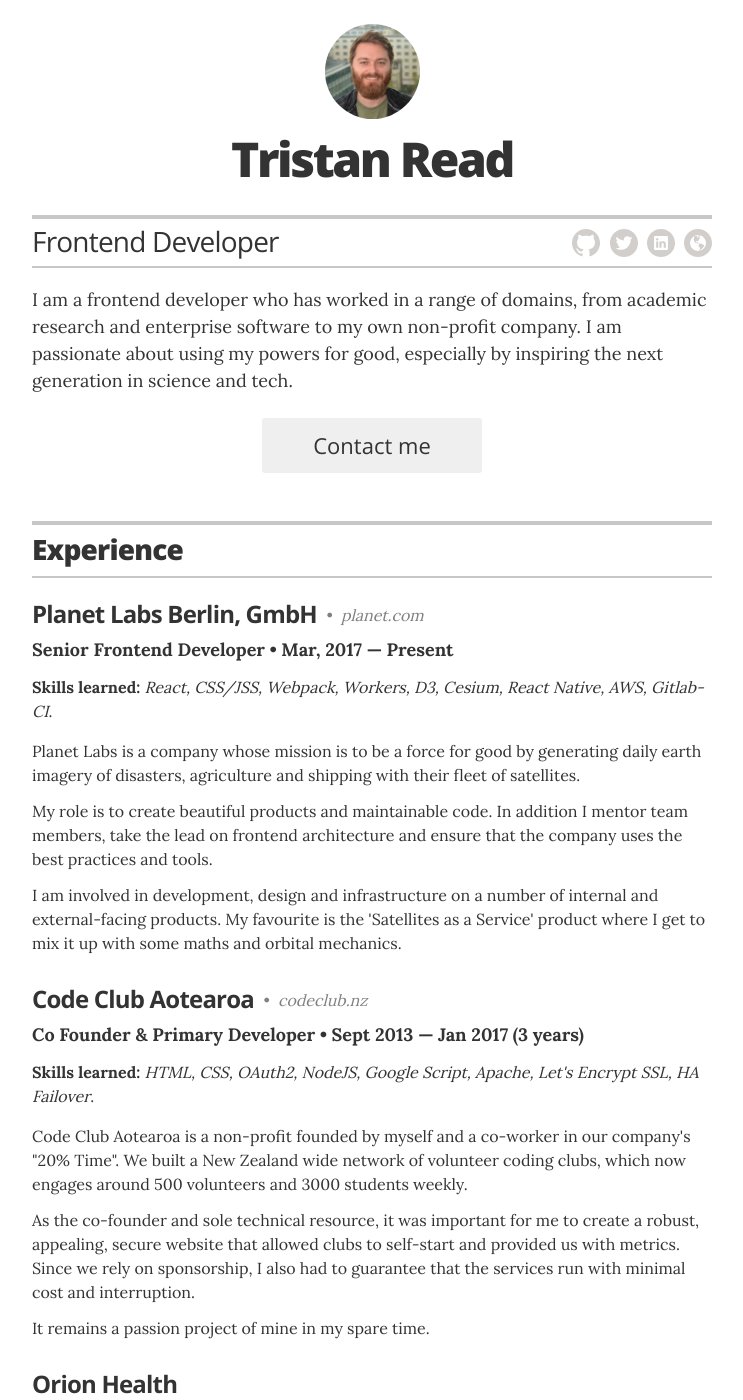
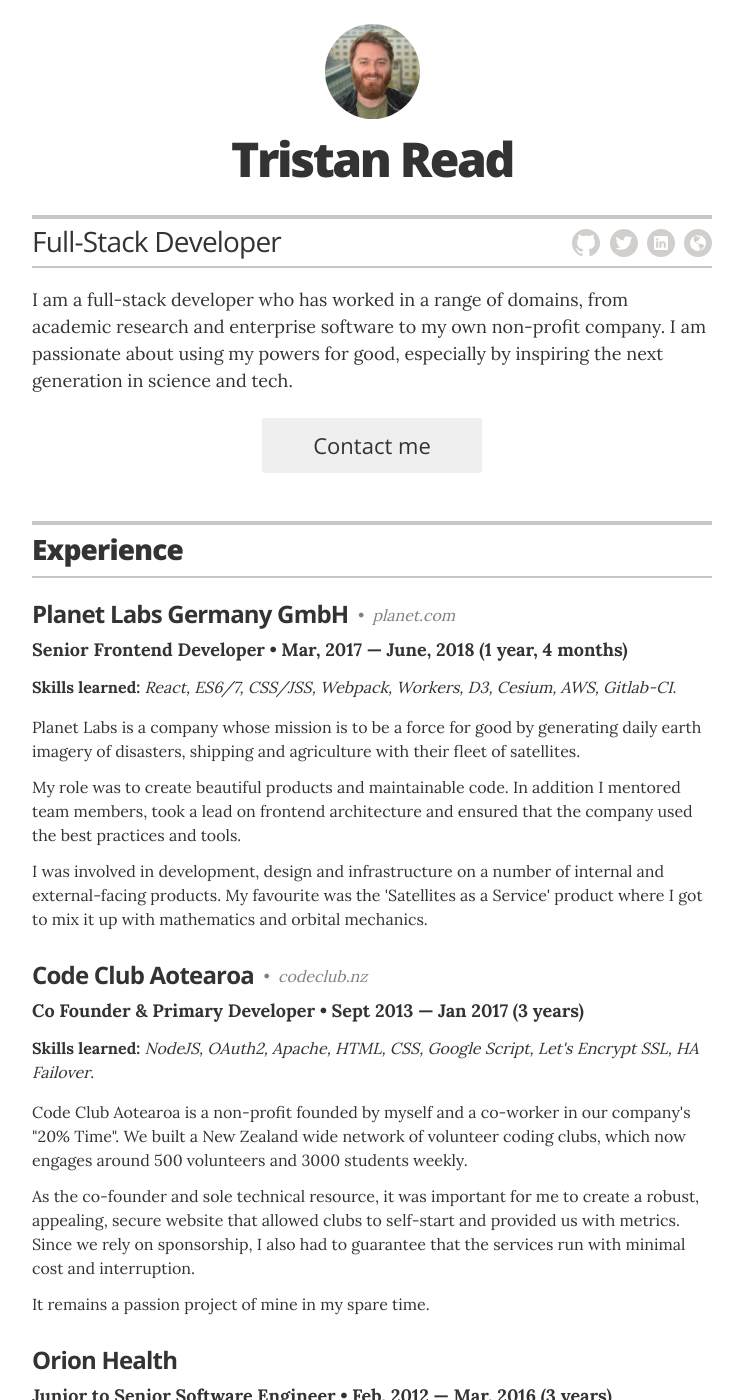
Before and after one commit to phazor/about-me, a Jekyll site: the page built from index.html, in a window 1280 px wide and 1400 px high. Shown: the whole window, without its empty margins (268-1011 px from the left). Built offline with Jekyll 4.4.1, drawn with Linux system fonts in a browser that asks for light colours; some of the changed text lies outside the part shown.

Commit message:
updates, post-planet

```diff
--- a/_config.yml
+++ b/_config.yml
@@ -11,7 +11,7 @@
 # Resume settings
 resume_avatar:                  "true"
 resume_name:                    "Tristan Read"
-resume_title:                   "Frontend Developer"
+resume_title:                   "Full-Stack Developer"
 resume_contact_email:
   "tristan.r.read@gmail.com"
 
--- a/_layouts/resume.html
+++ b/_layouts/resume.html
@@ -54,7 +54,7 @@
         </div>
 
         <div class="executive-summary" itemprop="description">
-          <p>I am a frontend developer who has worked in a range of domains, from academic research and enterprise software to my own non-profit company. I am passionate about using my powers for good, especially by inspiring the next generation in science and tech.</p>
+          <p>I am a full-stack developer who has worked in a range of domains, from academic research and enterprise software to my own non-profit company. I am passionate about using my powers for good, especially by inspiring the next generation in science and tech.</p>
         </div>
 
         {% if site.resume_looking_for_work == 'yes' %}
@@ -75,21 +75,21 @@
         </header>
 
         <div class="resume-item" itemscope itemprop="worksFor" itemtype="http://schema.org/Organization">
-          <h3 class="resume-item-title" itemprop="name">Planet Labs Berlin, GmbH</h3><a class="resume-item-link new-window" href="https://www.planet.com/">planet.com</a>
-          <h4 class="resume-item-details" itemprop="description">Senior Frontend Developer &bull; Mar, 2017 &mdash; Present</h4>
-          <p><b>Skills learned:</b> <i>React, CSS/JSS, Webpack, Workers, D3, Cesium, React Native, AWS, Gitlab-CI</i>.
-          <p class="resume-item-copy">Planet Labs is a company whose mission is to be a force for good by generating daily earth imagery of disasters, agriculture and shipping with their fleet of satellites.</p>
+          <h3 class="resume-item-title" itemprop="name">Planet Labs Germany GmbH</h3><a class="resume-item-link new-window" href="https://www.planet.com/">planet.com</a>
+          <h4 class="resume-item-details" itemprop="description">Senior Frontend Developer &bull; Mar, 2017 &mdash; June, 2018 (1 year, 4 months)</h4>
+          <p><b>Skills learned:</b> <i>React, ES6/7, CSS/JSS, Webpack, Workers, D3, Cesium, AWS, Gitlab-CI</i>.
+          <p class="resume-item-copy">Planet Labs is a company whose mission is to be a force for good by generating daily earth imagery of disasters, shipping and agriculture with their fleet of satellites.</p>
 
-          <p class="resume-item-copy">My role is to create beautiful products and maintainable code. In addition I mentor team members, take the lead on frontend architecture and ensure that the company uses the best practices and tools.</p>
+          <p class="resume-item-copy">My role was to create beautiful products and maintainable code. In addition I mentored team members, took a lead on frontend architecture and ensured that the company used the best practices and tools.</p>
 
-          <p class="resume-item-copy">I am involved in development, design and infrastructure on a number of internal and external-facing products. My favourite is the 'Satellites as a Service' product where I get to mix it up with some maths and orbital mechanics.</p>
+          <p class="resume-item-copy">I was involved in development, design and infrastructure on a number of internal and external-facing products. My favourite was the 'Satellites as a Service' product where I got to mix it up with mathematics and orbital mechanics.</p>
         </div>
 
         <!-- by now you're getting the picture... -->
         <div class="resume-item" itemscope itemprop="worksFor" itemtype="http://schema.org/Organization">
           <h3 class="resume-item-title" itemprop="name">Code Club Aotearoa</h3><a class="resume-item-link new-window" href="https://codeclub.nz">codeclub.nz</a>
           <h4 class="resume-item-details" itemprop="description">Co Founder &amp; Primary Developer &bull; Sept 2013 &mdash; Jan 2017 (3 years)</h4>
-          <p><b>Skills learned:</b> <i>HTML, CSS, OAuth2, NodeJS, Google Script, Apache, Let's Encrypt SSL, HA Failover</i>.
+          <p><b>Skills learned:</b> <i>NodeJS, OAuth2, Apache, HTML, CSS, Google Script, Let's Encrypt SSL, HA Failover</i>.
           <p class="resume-item-copy">Code Club Aotearoa is a non-profit founded by myself and a co-worker in our company's "20% Time". We built a New Zealand wide network of volunteer coding clubs, which now engages around 500 volunteers and 3000 students weekly.</p>
 
           <p class="resume-item-copy">As the co-founder and sole technical resource, it was important for me to create a robust, appealing, secure website that allowed clubs to self-start and provided us with metrics. Since we rely on sponsorship, I also had to guarantee that the services run with minimal cost and interruption.</p>
@@ -107,7 +107,7 @@
 
           <p class="resume-item-copy">I was an active member of several engineering "guilds"; pushing for continuous delivery, raising security awareness and advocating for modern web development practices. My contributions helped introduce a more modern web stack into the company.</p>
 
-          <p class="resume-item-copy">I worked mostly as a front-end engineer on the Patient Portal product, a patient-facing Single Page App which allows patients to engage with their records online. I took ownership over the architecture of several modules and learned to think about usability, security and performance.</p>
+          <p class="resume-item-copy">I worked as a full-stack engineer on the Patient Portal product, a patient-facing Single Page App which allows patients to engage with their records online. I took ownership over the architecture of several modules and learned to think about usability, security and performance.</p>
 
         </div><!-- end of resume-item -->
 
@@ -196,12 +196,12 @@
 
         <div class="resume-item">
           <h4 class="resume-item-details">Front-End Development</h4>
-          <p class="resume-item-copy">React, JSS, SASS, SMACSS, ES6/7, Redux, Webpack, Canvas, Sentry, YUI3.</p>
+          <p class="resume-item-copy">React, JSS, SASS, SMACSS, Redux, Webpack, Canvas, Sentry, YUI3.</p>
         </div>
 
         <div class="resume-item">
           <h4 class="resume-item-details">Javascript</h4>
-          <p class="resume-item-copy">NodeJS, Webkit, Grunt, Karma, Yeoman, Handlebars, Express.</p>
+          <p class="resume-item-copy">NodeJS, ES6/7, Grunt, Karma, Yeoman, Handlebars, Express.</p>
         </div>
 
         <div class="resume-item">
```
